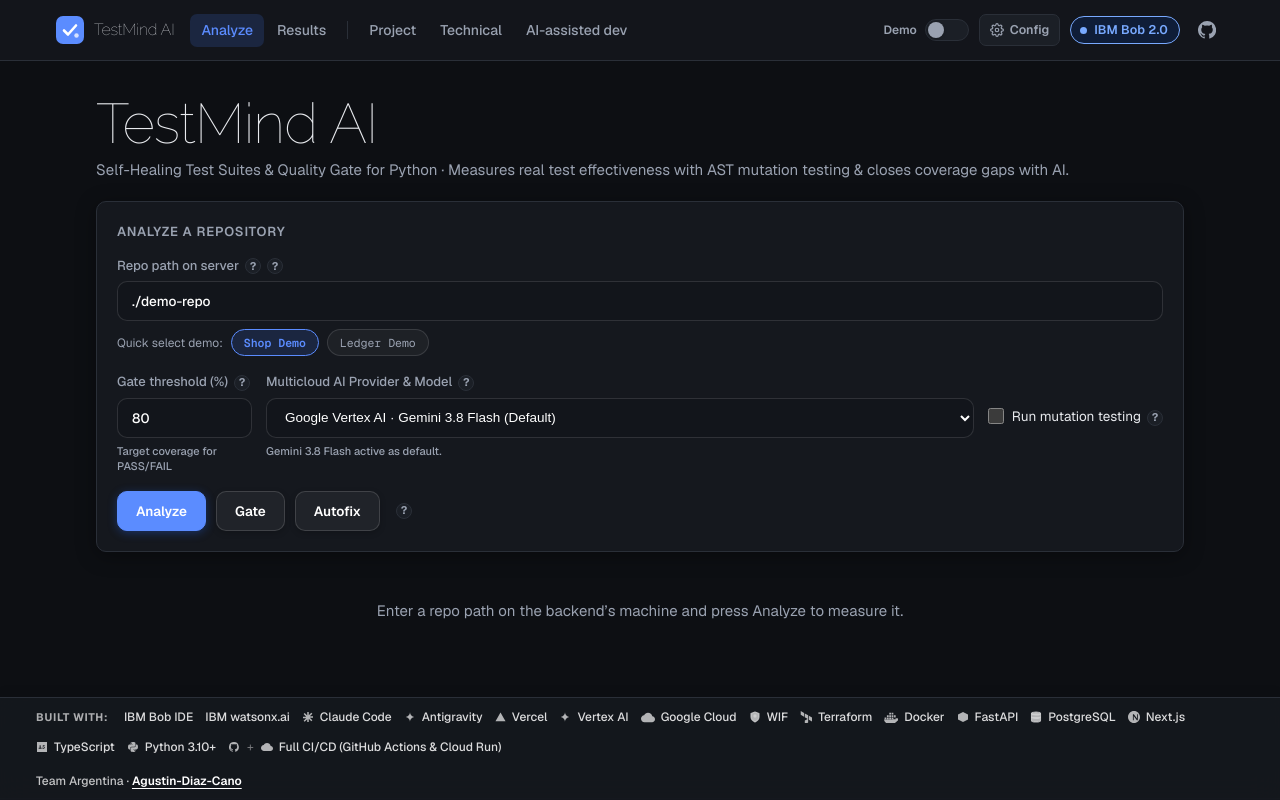
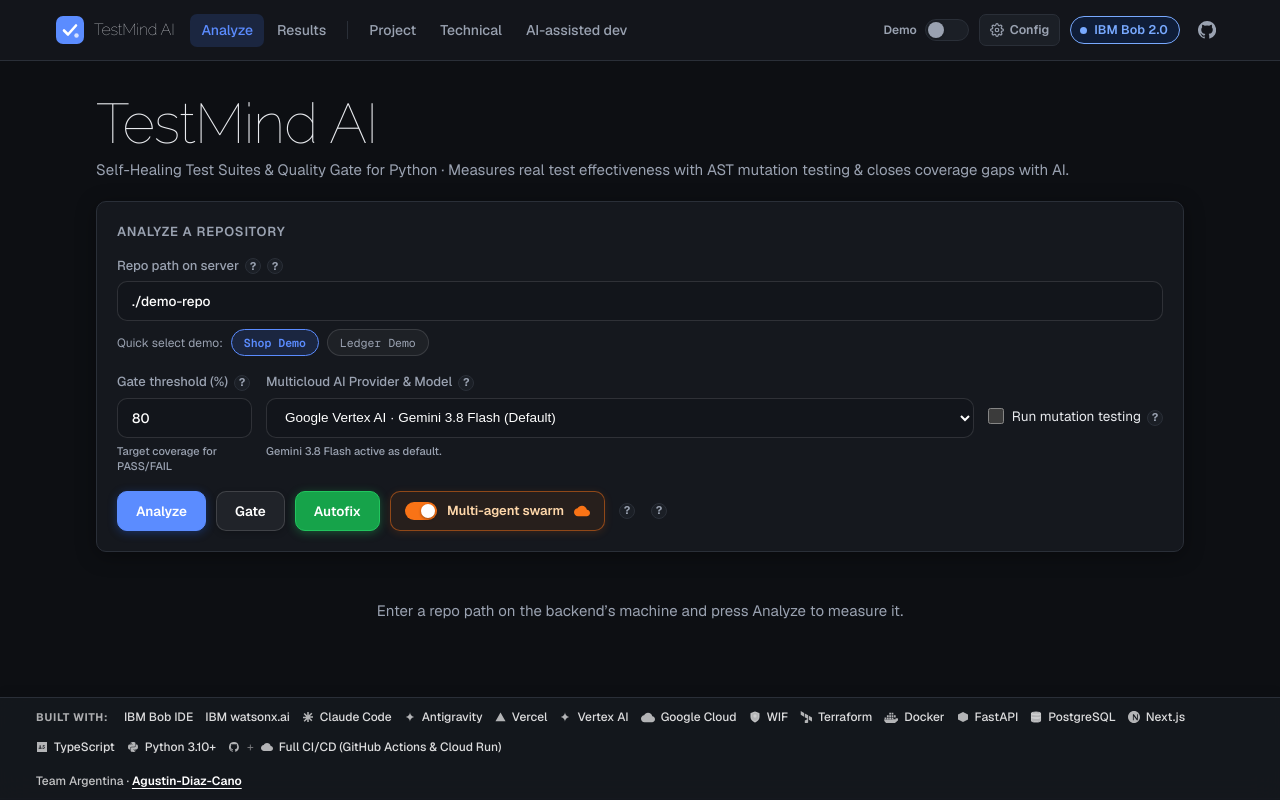
Before and after one commit to agustindiazcano/ibm-bob-mcp-agent-guard, a Next.js app in the folder web-next/: page / in a window 1280 px wide. Shown: the top 800 px of the page. Built offline with nearby package versions, Linux system fonts and the light colour scheme.

Commit message:
feat(web-next): green autofix button and orange multi-agent swarm switch with golden halo aura

```diff
--- a/web-next/app/components/ActionBar.tsx
+++ b/web-next/app/components/ActionBar.tsx
@@ -10,9 +10,20 @@ type Props = {
   busy: boolean;
   isAnalyzing: boolean;
   isAutofixing: boolean;
+  swarm?: boolean;
+  onToggleSwarm?: () => void;
 };
 
-export function ActionBar({ onAnalyze, onGate, onAutofix, busy, isAnalyzing, isAutofixing }: Props) {
+export function ActionBar({
+  onAnalyze,
+  onGate,
+  onAutofix,
+  busy,
+  isAnalyzing,
+  isAutofixing,
+  swarm = true,
+  onToggleSwarm,
+}: Props) {
   return (
     <div className={styles.bar}>
       <button
@@ -51,14 +62,14 @@ export function ActionBar({ onAnalyze, onGate, onAutofix, busy, isAnalyzing, isA
         className={styles.button}
         onClick={onGate}
         disabled={busy}
-        title="Fast quality check (seconds): measures line coverage and checks against the gate threshold. Skips mutation testing."
+        title="Quality Gate rápido (segundos): mide cobertura de líneas y verifica si supera el umbral (PASS/FAIL). Omite las mutaciones AST para dar feedback inmediato en CI/CD."
       >
         <span>Gate</span>
       </button>
 
       <button
         type="button"
-        className={`${styles.button} ${isAutofixing ? styles.autofixGlow : ""}`}
+        className={`${styles.button} ${styles.autofixBtn} ${isAutofixing ? styles.autofixGlow : ""}`}
         onClick={onAutofix}
         disabled={busy && !isAutofixing}
         title="Autonomously writes missing tests with AI (watsonx or Vertex AI) on a sandbox copy."
@@ -86,6 +97,32 @@ export function ActionBar({ onAnalyze, onGate, onAutofix, busy, isAnalyzing, isA
         )}
       </button>
 
+      <div className={styles.swarmGroup}>
+        <label
+          className={`${styles.swarmControl} ${swarm ? styles.swarmOn : ""}`}
+          title="Multi-agent swarm: aumenta la velocidad del testing paralelizando tareas con multiples agentes a la vez"
+        >
+          <input
+            type="checkbox"
+            className={styles.swarmInput}
+            checked={swarm}
+            onChange={onToggleSwarm}
+            disabled={busy}
+          />
+          <span className={styles.swarmSlider} />
+          <span className={styles.swarmText}>Multi-agent swarm</span>
+          <span className={styles.cloudBadge} aria-hidden="true">
+            <svg width="16" height="16" viewBox="0 0 24 24" fill="currentColor">
+              <path d="M19.35 10.04C18.67 6.59 15.64 4 12 4C9.11 4 6.6 5.64 5.35 8.04C2.34 8.36 0 10.91 0 14C0 17.31 2.69 20 6 20H19C21.76 20 24 17.76 24 15C24 12.36 21.95 10.22 19.35 10.04Z" />
+            </svg>
+          </span>
+        </label>
+        <Tooltip
+          content="Aumenta la velocidad del testing paralelizando tareas con múltiples agentes a la vez."
+          ariaLabel="Información sobre Multi-agent swarm"
+        />
+      </div>
+
       <Tooltip
         content="Analyze runs the full inspection. Gate (Fast) is for fast CI/CD quality checks without the minutes needed for mutation testing. Autofix runs the AI loop to write tests for untested code."
         ariaLabel="Explain actions"
--- a/web-next/app/components/Controls.module.css
+++ b/web-next/app/components/Controls.module.css
@@ -167,6 +167,108 @@
   box-shadow: 0 4px 16px rgba(37, 99, 235, 0.5);
 }
 
+.autofixBtn {
+  background: #16a34a;
+  border-color: #22c55e;
+  color: #ffffff;
+  box-shadow: 0 2px 10px rgba(34, 197, 94, 0.35);
+}
+
+.autofixBtn:hover:not(:disabled) {
+  background: #15803d;
+  border-color: #4ade80;
+  box-shadow: 0 4px 18px rgba(34, 197, 94, 0.55);
+  transform: translateY(-1px);
+}
+
+.swarmGroup {
+  display: inline-flex;
+  align-items: center;
+  gap: 8px;
+}
+
+.swarmControl {
+  height: 40px;
+  padding: 0 14px;
+  border-radius: 10px;
+  border: 1px solid rgba(249, 115, 22, 0.5);
+  background: rgba(249, 115, 22, 0.08);
+  color: #fed7aa;
+  font-size: 13px;
+  font-weight: 600;
+  cursor: pointer;
+  display: inline-flex;
+  align-items: center;
+  gap: 10px;
+  user-select: none;
+  transition: all 0.25s cubic-bezier(0.16, 1, 0.3, 1);
+  box-shadow: 0 2px 8px rgba(249, 115, 22, 0.15);
+  position: relative;
+}
+
+.swarmControl:hover {
+  border-color: #fbbf24;
+  color: #ffffff;
+  transform: translateY(-1px);
+  animation: goldenAura 1.8s ease-in-out infinite;
+}
+
+.swarmInput {
+  position: absolute;
+  opacity: 0;
+  pointer-events: none;
+  width: 0;
+  height: 0;
+}
+
+.swarmSlider {
+  width: 32px;
+  height: 18px;
+  border-radius: 999px;
+  background: rgba(255, 255, 255, 0.15);
+  position: relative;
+  transition: background-color 0.2s ease;
+  flex-shrink: 0;
+}
+
+.swarmSlider::after {
+  content: "";
+  position: absolute;
+  top: 2px;
+  left: 2px;
+  width: 14px;
+  height: 14px;
+  border-radius: 50%;
+  background: #ffffff;
+  transition: transform 0.2s cubic-bezier(0.16, 1, 0.3, 1);
+  box-shadow: 0 1px 3px rgba(0, 0, 0, 0.4);
+}
+
+.swarmOn .swarmSlider {
+  background: #f97316;
+}
+
+.swarmOn .swarmSlider::after {
+  transform: translateX(14px);
+}
+
+.swarmText {
+  white-space: nowrap;
+}
+
+.cloudBadge {
+  display: inline-flex;
+  align-items: center;
+  justify-content: center;
+  color: #f97316;
+  transition: transform 0.2s ease, color 0.2s ease;
+}
+
+.swarmControl:hover .cloudBadge {
+  color: #fbbf24;
+  transform: scale(1.15);
+}
+
 .button:disabled {
   cursor: not-allowed;
   opacity: 0.55;
@@ -300,3 +402,12 @@
     box-shadow: 0 0 26px rgba(34, 197, 94, 0.95), 0 0 50px rgba(34, 197, 94, 0.55);
   }
 }
+
+@keyframes goldenAura {
+  0%, 100% {
+    box-shadow: 0 0 14px rgba(245, 158, 11, 0.65), 0 0 28px rgba(251, 191, 36, 0.35);
+  }
+  50% {
+    box-shadow: 0 0 24px rgba(245, 158, 11, 0.95), 0 0 45px rgba(251, 191, 36, 0.65);
+  }
+}
--- a/web-next/app/lib/types.ts
+++ b/web-next/app/lib/types.ts
@@ -53,6 +53,7 @@ export type RepoFormValues = {
   mutation: boolean;
   gateThreshold: number;
   provider?: AIProvider;
+  swarm?: boolean;
 };
 
 // core.build_dashboard_data's dict: /api/analyze minus the fields the server
--- a/web-next/app/page.tsx
+++ b/web-next/app/page.tsx
@@ -22,6 +22,7 @@ const DEFAULT_VALUES: RepoFormValues = {
   mutation: false,
   gateThreshold: 80,
   provider: "vertex",
+  swarm: true,
 };
 
 export default function Home() {
@@ -168,6 +169,8 @@ export default function Home() {
           // Like `repoguard gate`: a coverage-only check, never mutation.
           onGate={() => runAnalyze(values.gateThreshold, false)}
           onAutofix={handleAutofixClick}
+          swarm={values.swarm ?? true}
+          onToggleSwarm={() => setValues({ ...values, swarm: !(values.swarm ?? true) })}
         />
       </Card>
       {error && (
```
